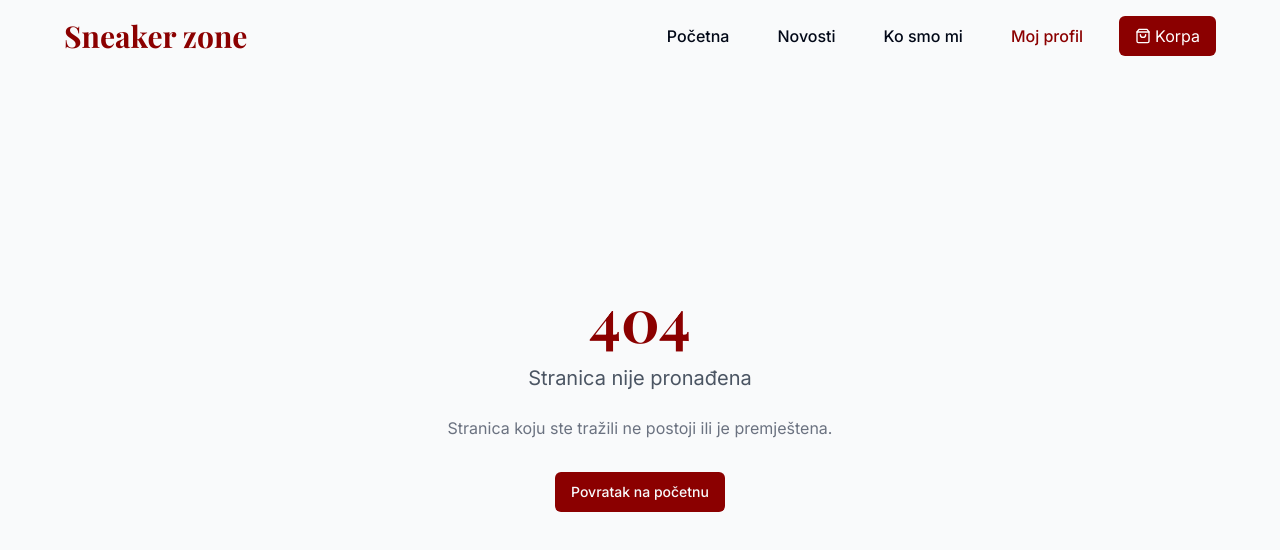
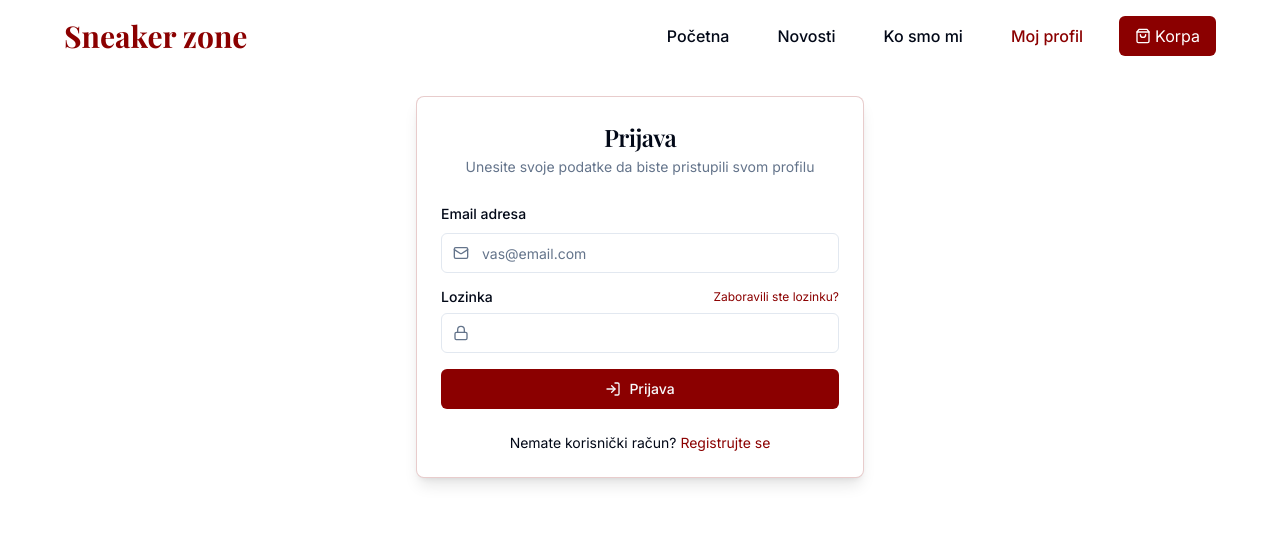
Before and after one commit to tcovcic/tarik-covcic-ICR, a React (Vite) app: page /profil in a window 1280 px wide. Before the commit this address had no page. Shown: the top 550 px of the page. Built offline with nearby package versions, Linux system fonts and the light colour scheme.

Commit message:
Add basic login page
This commit adds a basic login page for the "Moj profil" section, requiring email and password.

```diff
--- a/src/App.tsx
+++ b/src/App.tsx
@@ -12,6 +12,7 @@ import Products from "@/pages/Products";
 import Cart from "@/pages/Cart";
 import About from "@/pages/About";
 import News from "@/pages/News";
+import Login from "@/pages/Login";
 import NotFound from "@/pages/NotFound";
 
 const queryClient = new QueryClient();
@@ -31,7 +32,7 @@ const App = () => (
               <Route path="/korpa" element={<Cart />} />
               <Route path="/novosti" element={<News />} />
               <Route path="/o-nama" element={<About />} />
-              <Route path="/profil" element={<NotFound />} />
+              <Route path="/profil" element={<Login />} />
               <Route path="*" element={<NotFound />} />
             </Routes>
           </main>
--- /dev/null
+++ b/src/pages/Login.tsx
@@ -0,0 +1,133 @@
+
+import { useState } from "react";
+import { useNavigate } from "react-router-dom";
+import { Mail, Lock, LogIn } from "lucide-react";
+import { Input } from "@/components/ui/input";
+import { Button } from "@/components/ui/button";
+import { Label } from "@/components/ui/label";
+import { Card, CardHeader, CardTitle, CardDescription, CardContent, CardFooter } from "@/components/ui/card";
+import { useToast } from "@/hooks/use-toast";
+
+const Login = () => {
+  const navigate = useNavigate();
+  const { toast } = useToast();
+  const [isLoading, setIsLoading] = useState(false);
+  const [formData, setFormData] = useState({
+    email: "",
+    password: "",
+  });
+
+  const handleChange = (e: React.ChangeEvent<HTMLInputElement>) => {
+    const { name, value } = e.target;
+    setFormData(prev => ({
+      ...prev,
+      [name]: value
+    }));
+  };
+
+  const handleSubmit = (e: React.FormEvent) => {
+    e.preventDefault();
+    setIsLoading(true);
+
+    // Simulate login process
+    setTimeout(() => {
+      // For demo purposes, we'll just check if the email format is valid
+      if (formData.email.includes('@') && formData.password.length >= 6) {
+        toast({
+          title: "Uspješna prijava",
+          description: "Dobrodošli natrag!",
+        });
+        navigate("/profil");
+      } else {
+        toast({
+          title: "Greška pri prijavi",
+          description: "Neispravan email ili lozinka",
+          variant: "destructive",
+        });
+      }
+      setIsLoading(false);
+    }, 1500);
+  };
+
+  return (
+    <div className="min-h-screen pt-24 pb-10 px-4">
+      <div className="max-w-md mx-auto">
+        <Card className="border-sneaker/20 shadow-lg">
+          <CardHeader className="space-y-1">
+            <CardTitle className="text-2xl font-serif text-center">Prijava</CardTitle>
+            <CardDescription className="text-center">
+              Unesite svoje podatke da biste pristupili svom profilu
+            </CardDescription>
+          </CardHeader>
+          <CardContent>
+            <form onSubmit={handleSubmit} className="space-y-4">
+              <div className="space-y-2">
+                <Label htmlFor="email">Email adresa</Label>
+                <div className="relative">
+                  <Mail className="absolute left-3 top-3 h-4 w-4 text-muted-foreground" />
+                  <Input
+                    id="email"
+                    name="email"
+                    type="email"
+                    placeholder="vas@email.com"
+                    className="pl-10"
+                    value={formData.email}
+                    onChange={handleChange}
+                    required
+                  />
+                </div>
+              </div>
+              <div className="space-y-2">
+                <div className="flex items-center justify-between">
+                  <Label htmlFor="password">Lozinka</Label>
+                  <button type="button" className="text-xs text-sneaker hover:underline">
+                    Zaboravili ste lozinku?
+                  </button>
+                </div>
+                <div className="relative">
+                  <Lock className="absolute left-3 top-3 h-4 w-4 text-muted-foreground" />
+                  <Input
+                    id="password"
+                    name="password"
+                    type="password"
+                    className="pl-10"
+                    value={formData.password}
+                    onChange={handleChange}
+                    required
+                  />
+                </div>
+              </div>
+              <Button
+                type="submit"
+                className="w-full bg-sneaker hover:bg-sneaker-dark"
+                disabled={isLoading}
+              >
+                {isLoading ? (
+                  <span className="flex items-center gap-2">
+                    <span className="h-4 w-4 animate-spin rounded-full border-2 border-current border-t-transparent" />
+                    Prijava u toku...
+                  </span>
+                ) : (
+                  <span className="flex items-center gap-2">
+                    <LogIn className="h-4 w-4" />
+                    Prijava
+                  </span>
+                )}
+              </Button>
+            </form>
+          </CardContent>
+          <CardFooter className="flex flex-col space-y-4">
+            <div className="text-center text-sm">
+              Nemate korisnički račun?{" "}
+              <button className="text-sneaker hover:underline">
+                Registrujte se
+              </button>
+            </div>
+          </CardFooter>
+        </Card>
+      </div>
+    </div>
+  );
+};
+
+export default Login;
```
